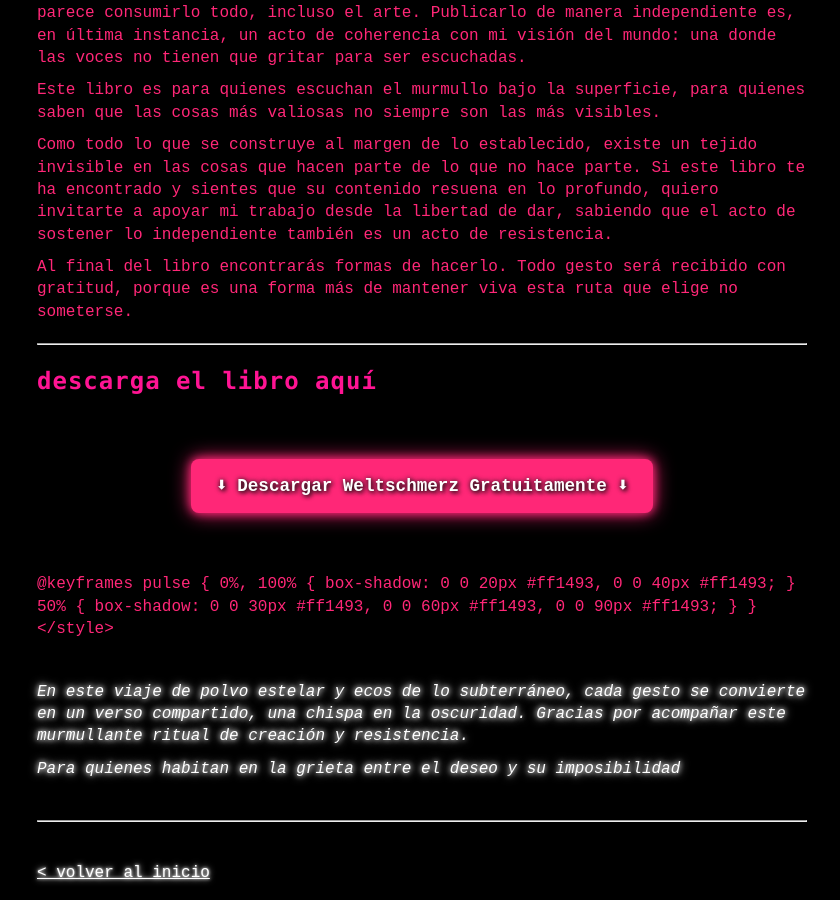
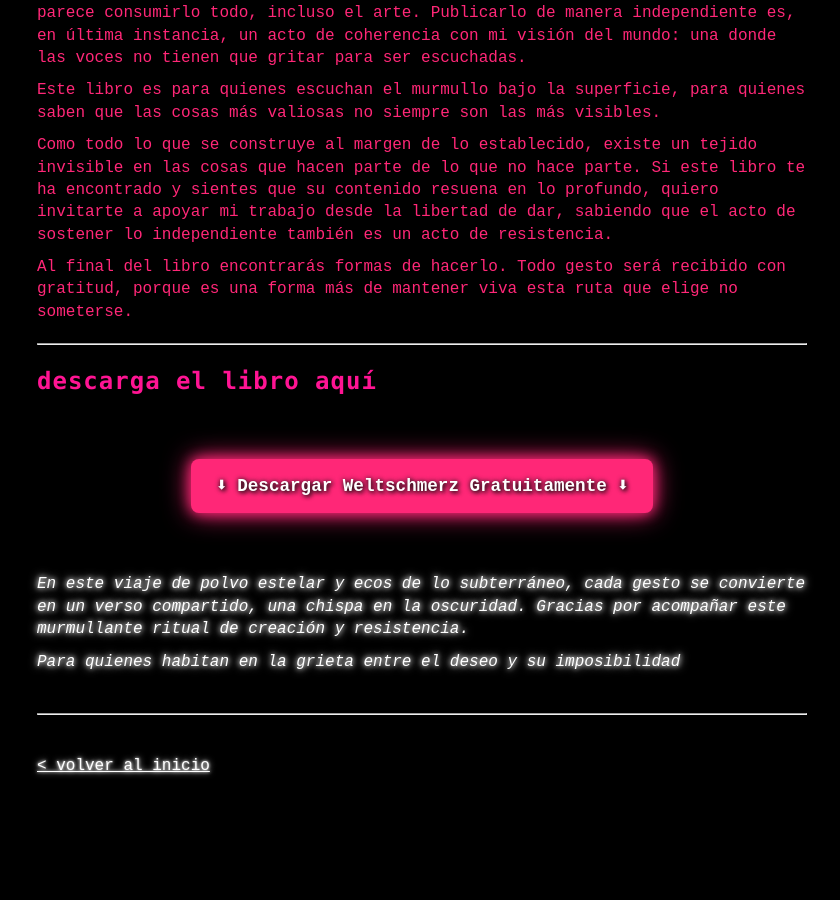
Before and after one commit to medusahra/medusahra.github.io, a Jekyll site: the page built from _posts/2025-11-11-weltschmerz.md, in a window 1280 px wide and 900 px high, scrolled down 2136 px. Shown: the whole window, without its empty margins (218-1058 px from the left). Built offline with Jekyll 4.4.1, drawn with Linux system fonts in a browser that asks for light colours; after the commit the page ends 2928 px from its top, so only the background shows below that.

Commit message:
Update 2025-11-11-weltschmerz.md

```diff
--- a/_posts/2025-11-11-weltschmerz.md
+++ b/_posts/2025-11-11-weltschmerz.md
@@ -49,6 +49,13 @@
 ---
 # descarga el libro aquí
 
+<style>
+@keyframes pulse {
+  0%, 100% { box-shadow: 0 0 10px #ff2777, 0 0 20px #ff2777; }
+  50% { box-shadow: 0 0 20px #ff2777, 0 0 40px #ff2777; }
+}
+</style>
+
 <div style="text-align: center; margin: 60px 0;">
   <a href="https://drive.google.com/drive/folders/1PmajCjLHaCD2x08vmiq0Vp6zFdcNXuMU?usp=sharing" target="_blank" style="
     display: inline-block;
@@ -68,12 +75,6 @@
   </a>
 </div>
 
-@keyframes pulse {
-  0%, 100% { box-shadow: 0 0 20px #ff1493, 0 0 40px #ff1493; }
-  50% { box-shadow: 0 0 30px #ff1493, 0 0 60px #ff1493, 0 0 90px #ff1493; }
-}
-</style>
-
 <div style="margin: 40px 0;"></div>
 
 *En este viaje de polvo estelar y ecos de lo subterráneo, cada gesto se convierte en un verso compartido, una chispa en la oscuridad.*
```
